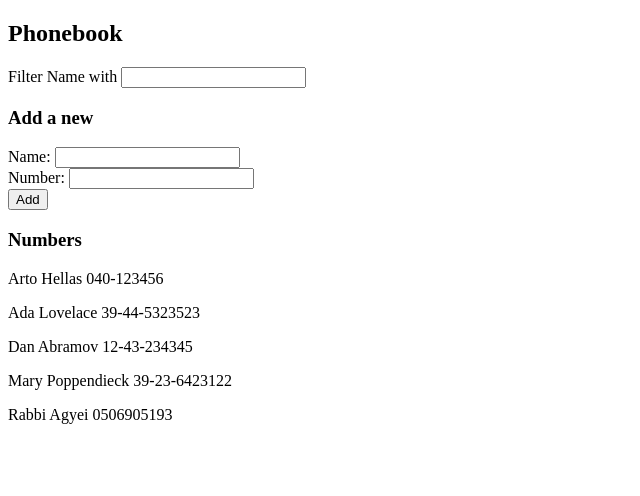
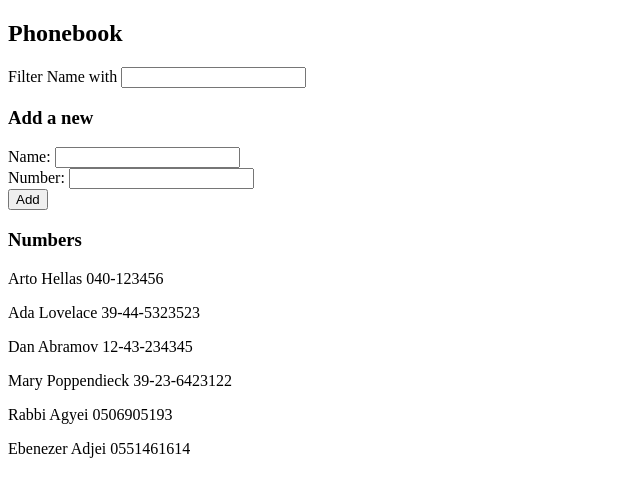
Before and after one commit to snr-roko/Helsinki, a React (Vite) app in the folder Part2/phonebook/: page / in a window 1280 px wide. Shown: the top 496 px of the page, without its empty margins (0-640 px from the left). Built offline with nearby package versions, Linux system fonts and the light colour scheme; data requests are answered from the project's data file.

Commit message:
Exercise 2.13 - Backend processes transferred to his own module: A personServer.js module has been created to contain all the backend functions that will be needed to get data and add data to the json server created earlier. These functions are then imported to the App component.

```diff
--- a/Part2/phonebook/db.json
+++ b/Part2/phonebook/db.json
@@ -24,6 +24,11 @@
       "id": "5612",
       "name": "Rabbi Agyei",
       "number": "0506905193"
+    },
+    {
+      "id": "35e3",
+      "name": "Ebenezer Adjei",
+      "number": "0551461614"
     }
   ]
 }
--- a/Part2/phonebook/src/App.jsx
+++ b/Part2/phonebook/src/App.jsx
@@ -2,7 +2,7 @@ import { useState, useEffect } from 'react'
 import Persons from './components/Persons'
 import PersonForm from './components/PersonForm'
 import Filtered from './components/Filtered'
-import axios from 'axios'
+import servicePerson from './services/personServer'
 
 const App = () => {
   const [persons, setPersons] = useState([])
@@ -12,13 +12,9 @@ const App = () => {
 
   useEffect(
     () => {
-      axios
-      .get('http://localhost:3001/persons')
-      .then(response => {
-        console.log(response)
-        const personsData = response.data
-        setPersons(personsData)
-      })
+      servicePerson
+      .getData()
+      .then(response => setPersons(response))
     }
   , [])
 
@@ -45,11 +41,10 @@ const App = () => {
       setNewName('')
       setNewNumber('')
     } else {
-      axios
-      .post('http://localhost:3001/persons', newPerson)
+      servicePerson
+      .addData(newPerson)
       .then(response => {
-        console.log(response)
-        setPersons([...persons, response.data])
+        setPersons([...persons, response])
       })
       setNewName('')
       setNewNumber('')
--- /dev/null
+++ b/Part2/phonebook/src/services/personServer.js
@@ -0,0 +1,14 @@
+import axios from "axios";
+
+const url = 'http://localhost:3001/persons'
+const getData = () => {
+  const allData = axios.get(url)
+  return allData.then(response => response.data)
+}
+
+const addData = (newData) => {
+  const allData = axios.post(url, newData)
+  return allData.then(response => response.data)
+}
+
+export default {getData, addData}
```
